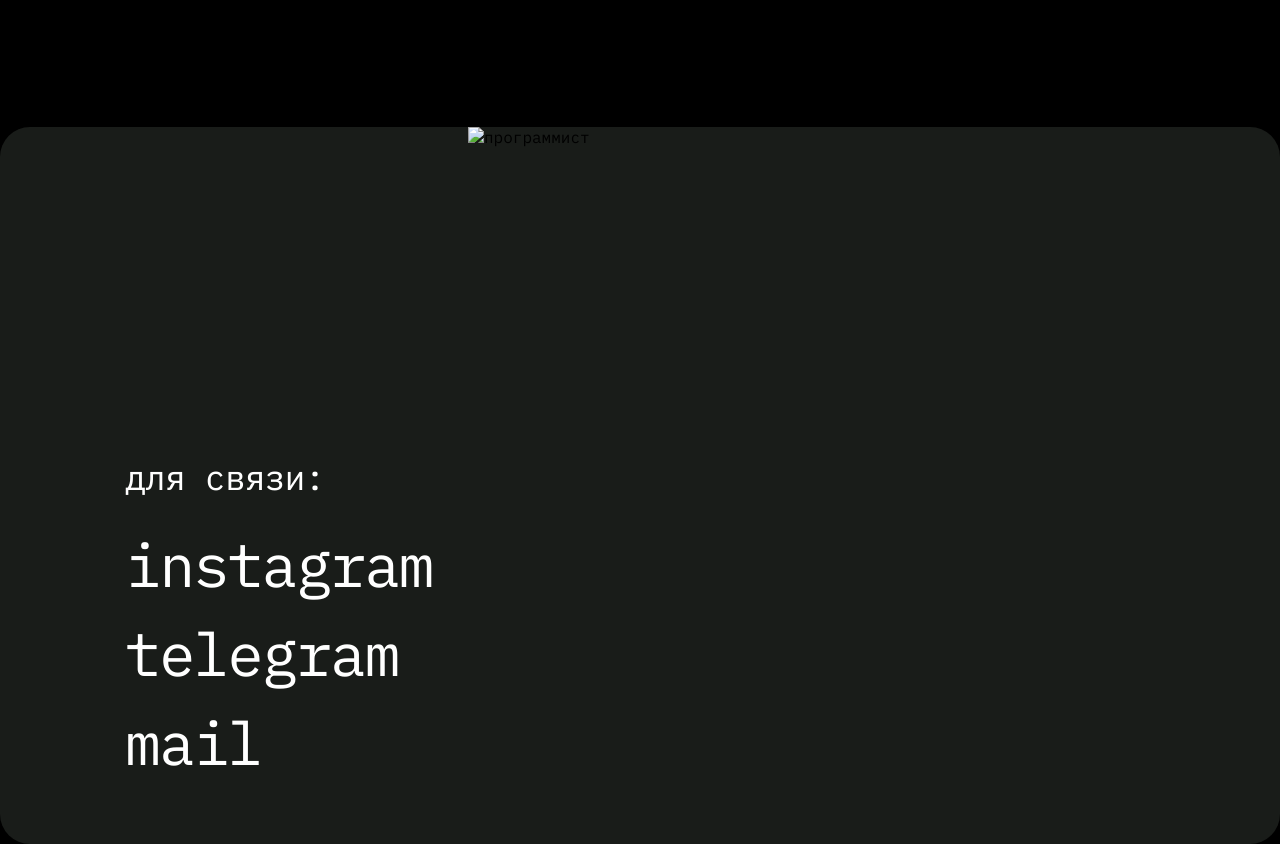
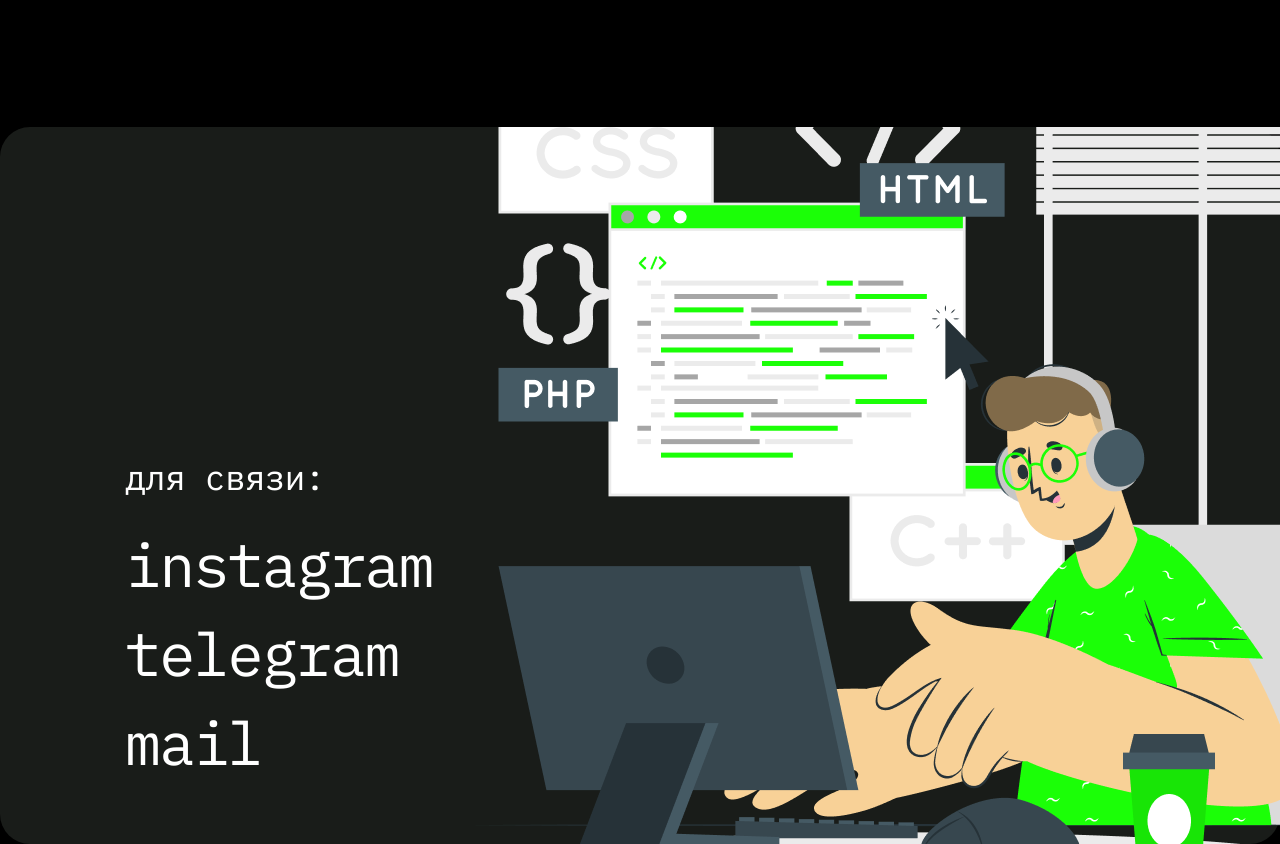
Before and after one commit to alexandrlopaev/portfolio, a plain HTML site: page index.html in a window 1280 px wide. Shown: the part 6260-7104 px from the top of the page. Drawn offline with Linux system fonts and the light colour scheme; files whose address does not match are found by name.

Commit message:
Update index.html

```diff
--- a/index.html
+++ b/index.html
@@ -152,7 +152,7 @@
               <p><a class="connect" href="/">mail</a></p>
             </div>
           </div>
-          <img class="programmer_footer" src="..resources/cuate.png" alt="программист" />
+          <img class="programmer_footer" src="resources/cuate.png" alt="программист" />
 
       </div>
       <div class="white_footer">
```
